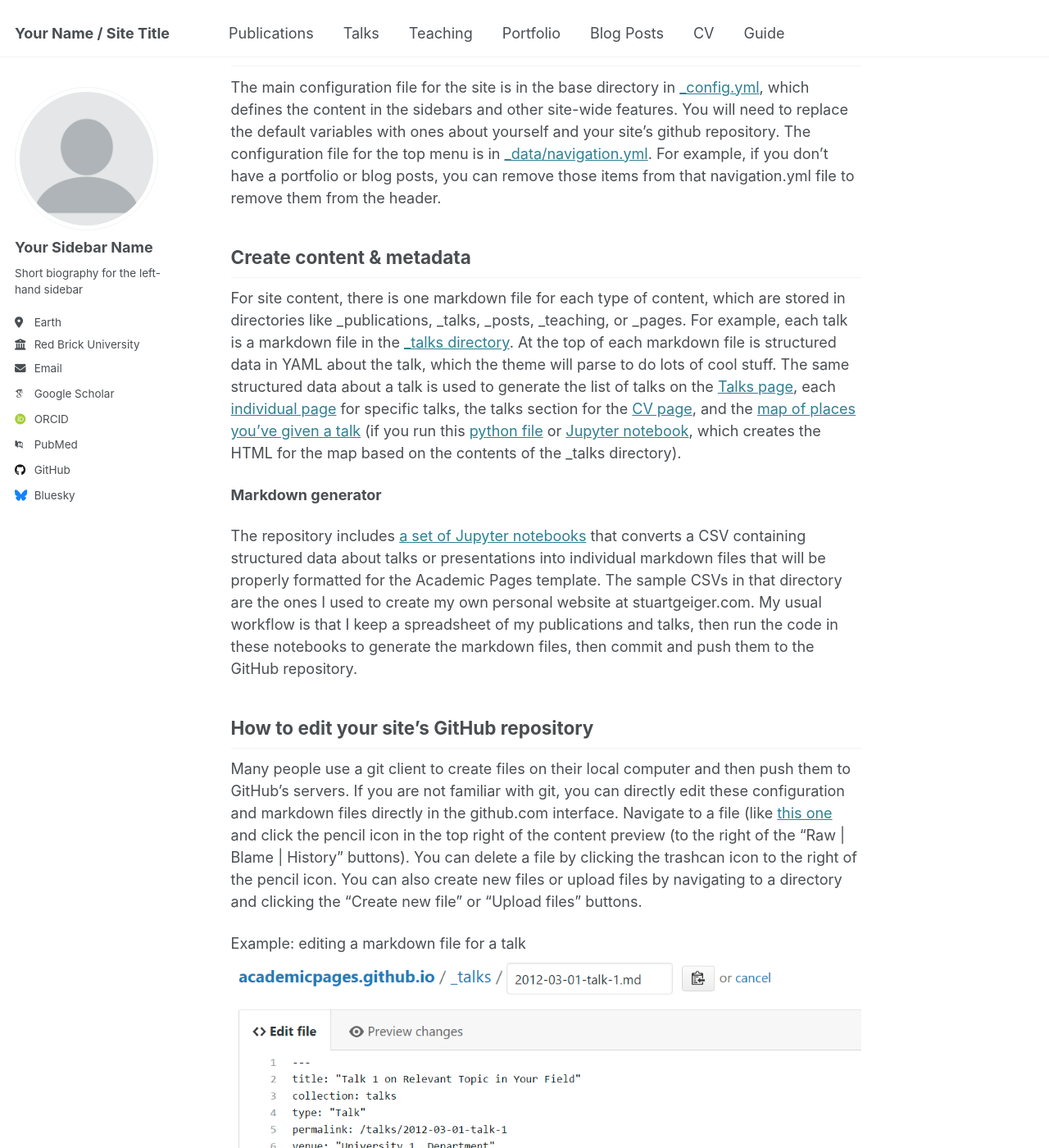
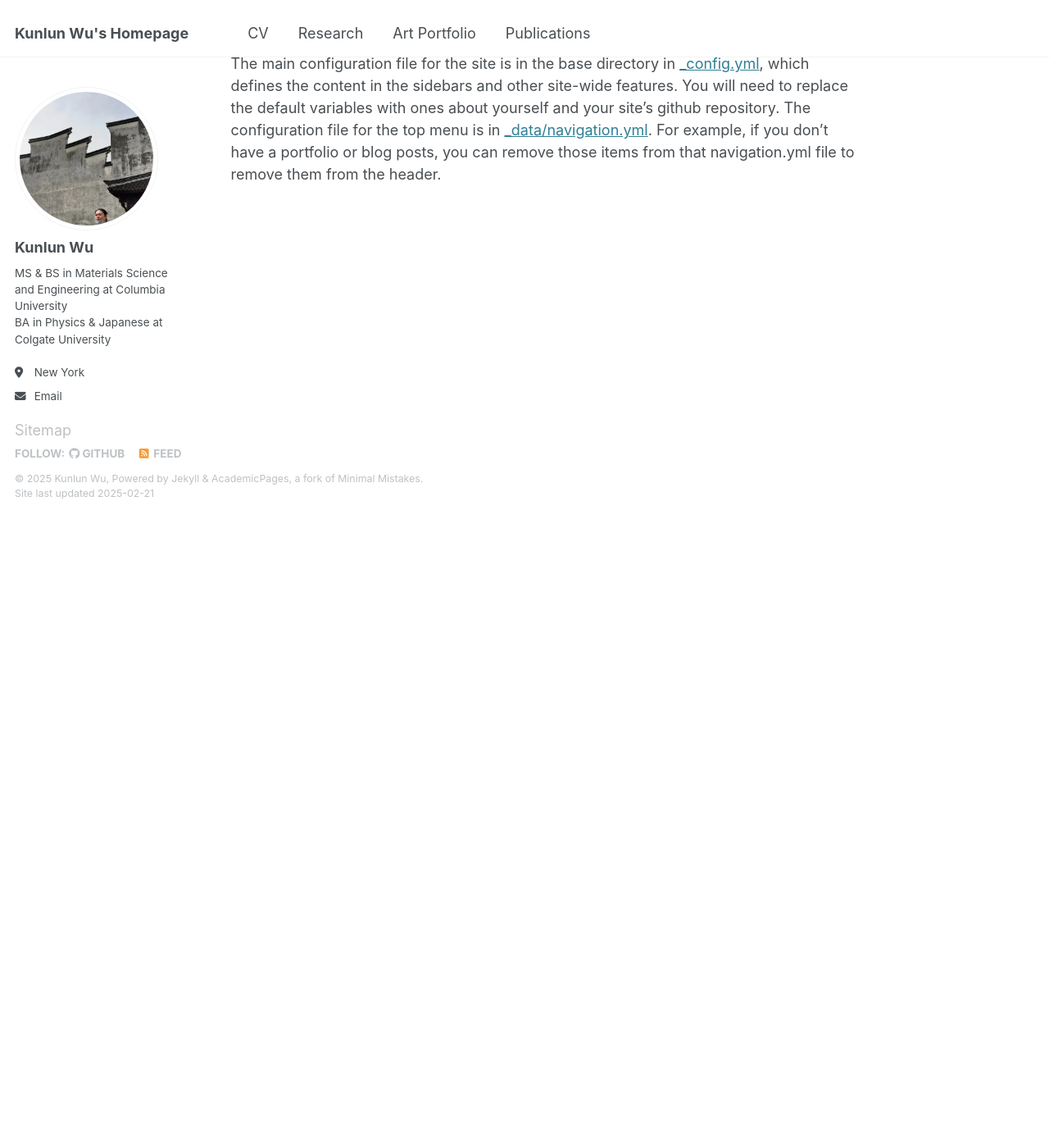
Before and after one commit to kunlun-wu/kunlun-wu.github.io, a Jekyll site: the page built from _pages/about.md, in a window 1280 px wide and 1400 px high, scrolled down 1393 px. Shown: the whole window at 82% size. Built offline with Jekyll 4.4.1, drawn with Linux system fonts in a browser that asks for light colours; some web fonts are replaced; after the commit the page ends 2023 px from its top, so only the background shows below that; some of the changed text lies outside the part shown.

```diff
--- a/_config.yml
+++ b/_config.yml
@@ -9,11 +9,11 @@
 # Basic Site Settings
 locale                   : "en-US"
 site_theme               : "default"
-title                    : "Your Name / Site Title"
+title                    : "Kunlun Wu's Homepage"
 title_separator          : "-"
-name                     : &name "Your Name"
-description              : &description "personal description"
-url                      : https://academicpages.github.io # the base hostname & protocol for your site e.g. "https://[your GitHub username].github.io"
+name                     : &name "Kunlun Wu"
+description              : &description "Kunlun Wu's personal site"
+url                      : https://kunlun-wu.github.io # the base hostname & protocol for your site e.g. "https://[your GitHub username].github.io"
 baseurl                  : "" # the subpath of your site, e.g. "/blog"
 repository               : "academicpages/academicpages.github.io"
 
@@ -22,22 +22,24 @@ repository               : "academicpages/academicpages.github.io"
 #               Additional customization can be done by editing /_includes/author-profile.html
 author:
   # Biographic information
-  avatar           : "profile.png"
-  name             : "Your Sidebar Name"
+  avatar           : "profile-pic.jpg"
+  name             : "Kunlun Wu"
   pronouns         : # example: "she/her"
-  bio              : "Short biography for the left-hand sidebar"
-  location         : "Earth"
-  employer         : "Red Brick University"
+  bio              : "MS & BS in Materials Science and Engineering at Columbia University <br>
+                      BA in Physics & Japanese at Colgate University"
+
+  location         : "New York"
+  employer         :
   uri              : # URL
-  email            : "none@example.org"
+  email            : "kw3037@columbia.edu"
 
   # Academic websites
   arxiv            : # URL - Update with the correct link to your profile
-  googlescholar    : "https://scholar.google.com/citations?user=PS_CX0AAAAAJ"
+  googlescholar    :
   impactstory      : # URL
-  orcid            : "http://orcid.org/yourorcidurl"
+  orcid            :
   semantic         : # URL
-  pubmed           : "https://www.ncbi.nlm.nih.gov/pubmed/?term=john+snow"
+  pubmed           :
   researchgate     : # URL
   scopus           : # URL
 
@@ -45,12 +47,12 @@ author:
   bitbucket        : # Username - Update with your username on the site
   codepen          : # Username
   dribbble         : # Username
-  github           : "academicpages"
+  github           : "kunlun-wu" # Username
   kaggle           : # Username
   stackoverflow    : # User number or user number and name (i.e., use "1" or "1/jeff-atwood")
 
   # Social media
-  bluesky          : "bsky.app" # Replace this with you Bluesky username
+  bluesky          : # Replace this with you Bluesky username
   facebook         : # Username
   flickr           : # Username
   foursquare       : # Username
@@ -59,7 +61,7 @@ author:
   keybase          : # Username
   instagram        : # Username
   lastfm           : # Username
-  linkedin         : # Username
+  linkedin         : "kunlunwu" # Username
   mastodon         : # URL
   medium           : # URL
   pinterest        : # Username
--- a/_pages/about.md
+++ b/_pages/about.md
@@ -1,6 +1,6 @@
 ---
 permalink: /
-title: "Academic Pages is a ready-to-fork GitHub Pages template for academic personal websites"
+title: "👋Hello there, I'm Kunlun!"
 author_profile: true
 redirect_from:
   - /about/
@@ -27,23 +27,3 @@ Getting started
 Site-wide configuration
 ------
 The main configuration file for the site is in the base directory in [_config.yml](https://github.com/academicpages/academicpages.github.io/blob/master/_config.yml), which defines the content in the sidebars and other site-wide features. You will need to replace the default variables with ones about yourself and your site's github repository. The configuration file for the top menu is in [_data/navigation.yml](https://github.com/academicpages/academicpages.github.io/blob/master/_data/navigation.yml). For example, if you don't have a portfolio or blog posts, you can remove those items from that navigation.yml file to remove them from the header.
-
-Create content & metadata
-------
-For site content, there is one markdown file for each type of content, which are stored in directories like _publications, _talks, _posts, _teaching, or _pages. For example, each talk is a markdown file in the [_talks directory](https://github.com/academicpages/academicpages.github.io/tree/master/_talks). At the top of each markdown file is structured data in YAML about the talk, which the theme will parse to do lots of cool stuff. The same structured data about a talk is used to generate the list of talks on the [Talks page](https://academicpages.github.io/talks), each [individual page](https://academicpages.github.io/talks/2012-03-01-talk-1) for specific talks, the talks section for the [CV page](https://academicpages.github.io/cv), and the [map of places you've given a talk](https://academicpages.github.io/talkmap.html) (if you run this [python file](https://github.com/academicpages/academicpages.github.io/blob/master/talkmap.py) or [Jupyter notebook](https://github.com/academicpages/academicpages.github.io/blob/master/talkmap.ipynb), which creates the HTML for the map based on the contents of the _talks directory).
-
-**Markdown generator**
-
-The repository includes [a set of Jupyter notebooks](https://github.com/academicpages/academicpages.github.io/tree/master/markdown_generator
-) that converts a CSV containing structured data about talks or presentations into individual markdown files that will be properly formatted for the Academic Pages template. The sample CSVs in that directory are the ones I used to create my own personal website at stuartgeiger.com. My usual workflow is that I keep a spreadsheet of my publications and talks, then run the code in these notebooks to generate the markdown files, then commit and push them to the GitHub repository.
-
-How to edit your site's GitHub repository
-------
-Many people use a git client to create files on their local computer and then push them to GitHub's servers. If you are not familiar with git, you can directly edit these configuration and markdown files directly in the github.com interface. Navigate to a file (like [this one](https://github.com/academicpages/academicpages.github.io/blob/master/_talks/2012-03-01-talk-1.md) and click the pencil icon in the top right of the content preview (to the right of the "Raw | Blame | History" buttons). You can delete a file by clicking the trashcan icon to the right of the pencil icon. You can also create new files or upload files by navigating to a directory and clicking the "Create new file" or "Upload files" buttons.
-
-Example: editing a markdown file for a talk
-![Editing a markdown file for a talk](/images/editing-talk.png)
-
-For more info
-------
-More info about configuring Academic Pages can be found in [the guide](https://academicpages.github.io/markdown/), the [growing wiki](https://github.com/academicpages/academicpages.github.io/wiki), and you can always [ask a question on GitHub](https://github.com/academicpages/academicpages.github.io/discussions). The [guides for the Minimal Mistakes theme](https://mmistakes.github.io/minimal-mistakes/docs/configuration/) (which this theme was forked from) might also be helpful.
```
Also changed, not shown: _data/navigation.yml (+18 -14 lines), _projects/project-1.md (added, +7 -0 lines), images/profile-pic.jpg (added), 1 other file.
